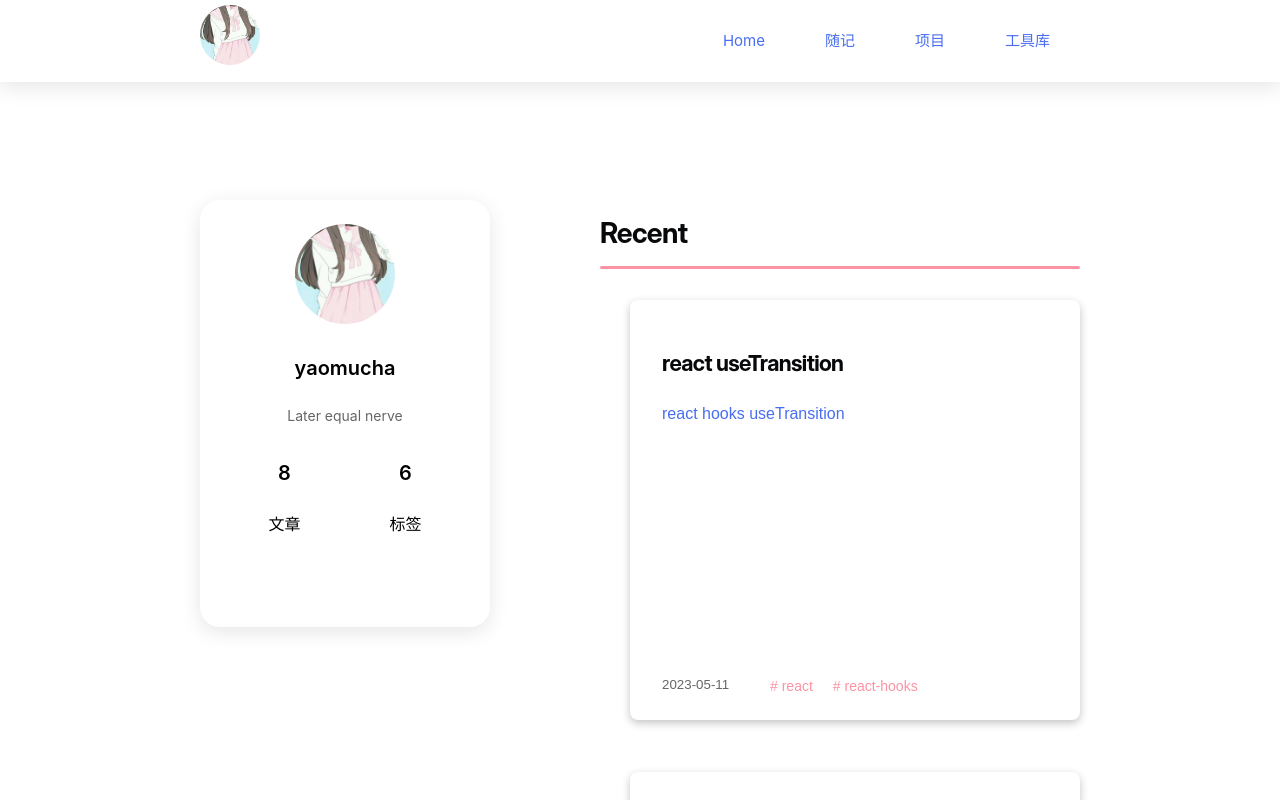
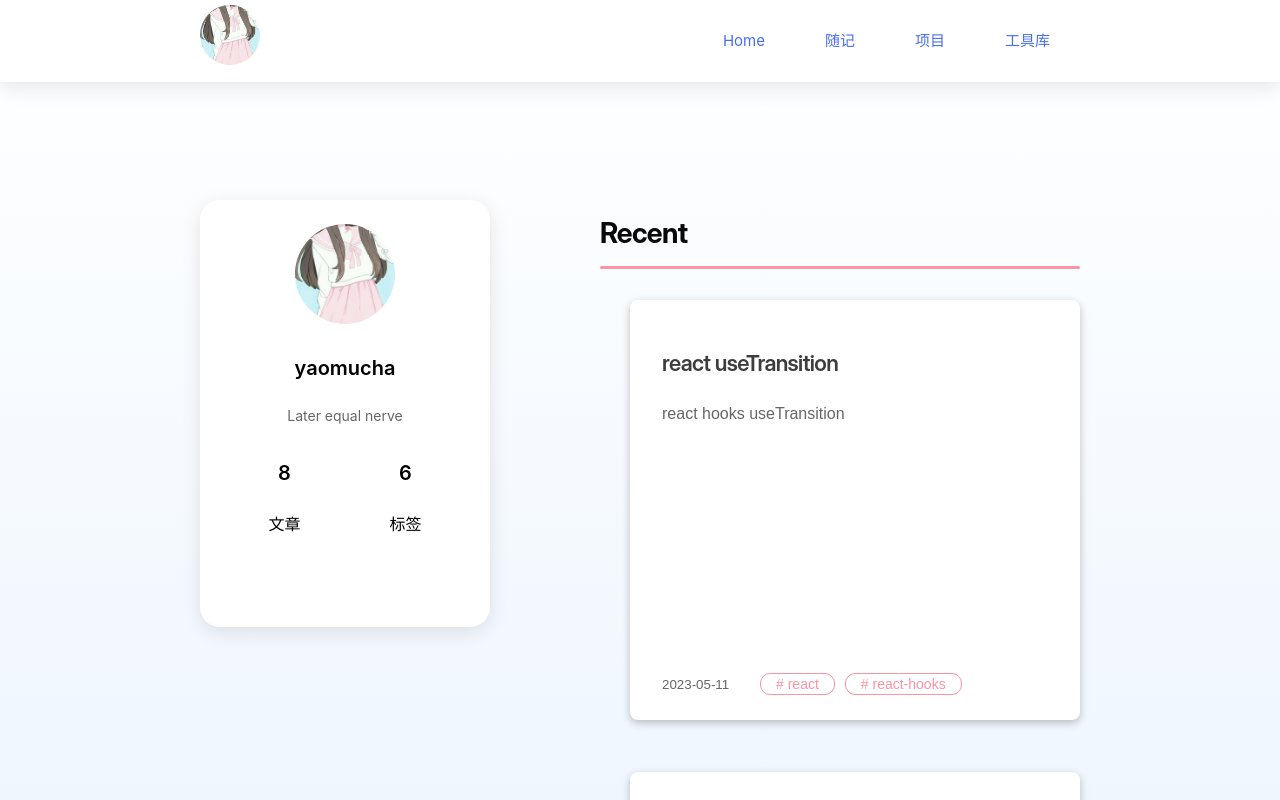
Before and after one commit to yaomucha/my-website, a Next.js app: page / in a window 1280 px wide. Shown: the top 800 px of the page. Built offline with nearby package versions, Linux system fonts and the light colour scheme; a small style sheet from the web is missing.

Commit message:
调整样式

```diff
--- a/src/styles/Home.module.css
+++ b/src/styles/Home.module.css
@@ -8,6 +8,7 @@
   padding-left: 200px;
   padding-right: 200px;
   align-items: flex-start;
+  background: linear-gradient(180deg,#FFFFFF 0%,#E5F1FD 32%);
 }
 
 .content{
@@ -292,6 +293,9 @@
 
 .ul h3 {
   font-size: calc(1.375rem);
+  cursor: pointer;
+  color: rgb(61 61 61 / 1);
+  font-weight: 600;
 }
 
 .ul>a>li {
@@ -309,6 +313,7 @@
 .preContent {
   margin-top: 16px;
   font-size: 1rem;
+  color: rgb(102 102 102 / 1);
 }
 
 .main h2 {
@@ -336,18 +341,23 @@
 .categories{
   list-style: none;
   color: var(--color-pink);
-  bottom: 20px;
+  bottom: 25px;
   left: 100px;
-  height: 30px;
+  /* height: 30px; */
   /* letter-spacing: 100px; */
   position: absolute;
   display: flex;
 }
 
 .categories>li{
-  padding: 0px 10px;
-    /* border: 1px solid; */
-    border-radius: 10px;
-    font-size: 14px;
+  padding: 0px 15px;
+  border: 1px solid;
+  border-radius: 10px;
+  font-size: 14px;
+  /* height: 0; */
+  /* line-height: 0; */
+  margin-right: 10px;
+  /* font-size: .875rem; */
+  line-height: 1.25rem;
 
 }
```
